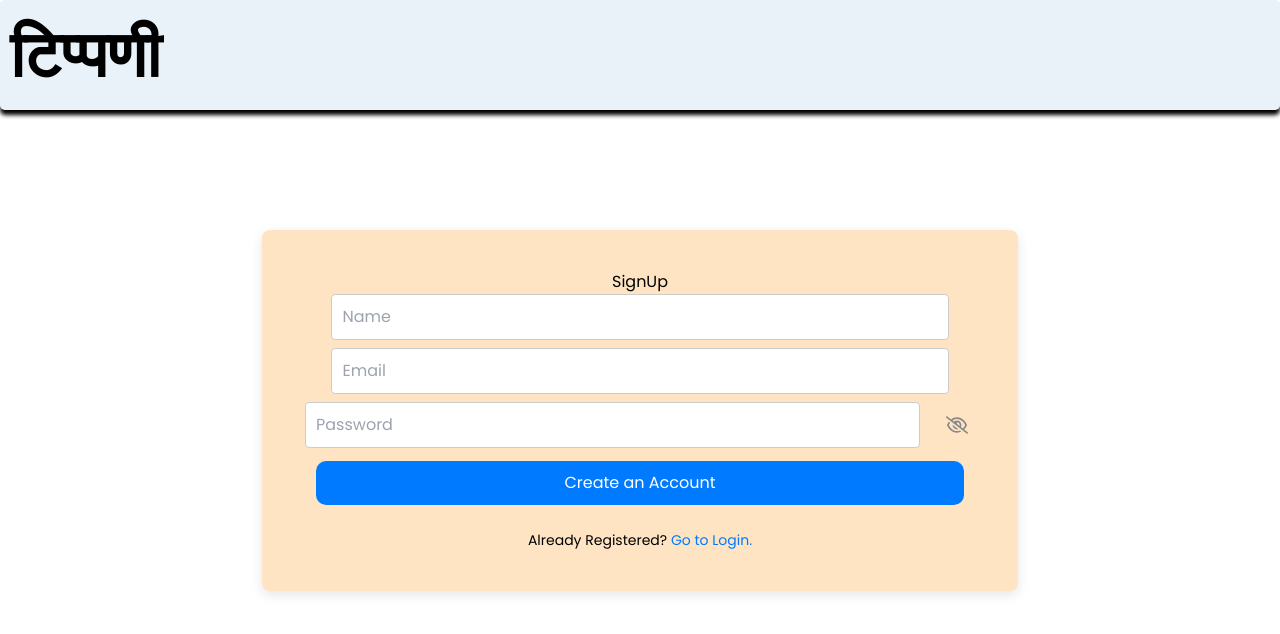
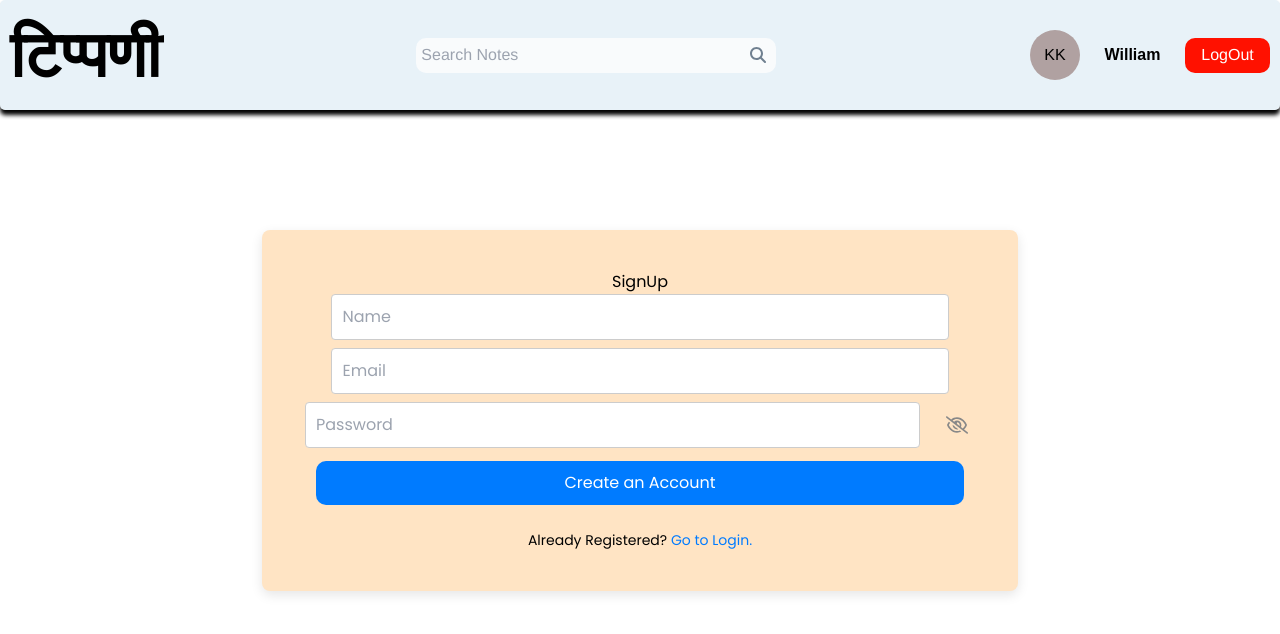
Before and after one commit to kadel-28/Tippani, a React (Vite) app in the folder client/: page /signup in a window 1280 px wide. Shown: the top 634 px of the page. Built offline with nearby package versions, Linux system fonts and the light colour scheme.

Commit message:
Search Bar and Profile Bar

```diff
--- /dev/null
+++ b/client/src/components/Cards/ProfileInfo.css
@@ -0,0 +1,46 @@
+.profile-info-container{
+    display: flex;
+    align-items: center;
+    justify-content: space-between;
+    padding: 10px;
+}
+
+
+.initals-icon{
+    display: flex;
+    border-radius: 50%;
+    background-color: rgb(176, 161, 161);
+    width: 50px;
+    height: 50px;
+    justify-content: center;
+    align-items: center;
+}
+.name-button-info{
+    display: flex;
+    align-items: center;
+    justify-content: center;
+}
+
+.name-display{
+    width: 85px;
+    display: flex;
+    font-weight: bold;
+    font-family: Arial, Helvetica, sans-serif;
+    align-items: center;
+    justify-content: center;
+    margin: 10px;
+}
+.logout-btn {
+    width: 85px;
+    height: 35px;
+    background-color: #ff1100;
+    color: white;
+    border: none;
+    border-radius: 10px;
+    cursor: pointer;
+    text-align: center;
+  }
+
+  .logout-btn:hover {
+    background-color: #b30000e6; /* When hovered to indicate color */
+  }
--- /dev/null
+++ b/client/src/components/Cards/ProfileInfo.jsx
@@ -0,0 +1,20 @@
+import React from 'react'
+import "./ProfileInfo.css"
+import { getInitials } from '../../utils/helper';
+
+const ProfileInfo = ({onLogout}) => {
+
+  return (
+    <div className='profile-info-container'>
+        <div className='initals-icon'>
+            {getInitials("kjn kjsnkj")}
+        </div>
+        <div className='name-button-info'>
+            <p className='name-display'>William</p>
+            <button className='logout-btn' onClick={onLogout}>LogOut</button>
+        </div>
+    </div>
+  )
+}
+
+export default ProfileInfo;
--- a/client/src/components/Navbar/Navbar.jsx
+++ b/client/src/components/Navbar/Navbar.jsx
@@ -1,10 +1,41 @@
-import React from 'react'
+import React, { useState } from 'react'
 import "./Navbar.css"
+import ProfileInfo from '../Cards/ProfileInfo'
+import { Navigate, useNavigate } from 'react-router-dom'
+import SearchBar from '../SearchBar/SearchBar'
 
 const Navbar = () => {
+
+  const [searchQuery, setSearchQuery]=useState("");
+
+  const navigate = useNavigate;
+
+  const handleLogout =()=>{
+    navigate("/Login");
+  }
+
+  const handleSearch =()=>{
+
+  }
+
+  const onClearSearch=()=>{
+    setSearchQuery("");
+  }
+
   return (
     <div className="navbar-container">
         <p className="navbar-heading">टिप्पणी</p>  {/* Navbar text component */}
+
+        <SearchBar value={searchQuery}
+          onChange={({target})=> {
+            setSearchQuery(target.value);
+          }}
+          handleSearch={handleSearch}
+          onClearSearch={onClearSearch}
+        />
+
+        <ProfileInfo onLogout={handleLogout}/>
+
     </div>
   )
 }
--- /dev/null
+++ b/client/src/components/SearchBar/SearchBar.css
@@ -0,0 +1,38 @@
+.searchbar-container{
+    display: flex;
+    position: relative;
+    align-items: center;
+    width: 380px;
+    height: 75px;
+    padding: 10px;
+    background: transparent;
+}
+.search-bar{
+    background-color: rgba(254, 254, 254, 0.8);
+    align-items: center;
+    width: 380px;
+    height: 35px;
+    border-radius: 10px;
+    padding-left: 5px;
+    padding-right:45px;
+    font-size: medium;
+    position: relative;
+}
+.magnifying-glass{
+    position: absolute;
+    color: slategray;
+    right: 20px;
+}
+.magnifying-glass:hover{
+    cursor: pointer;
+    color: black;
+}
+.clear-search{
+    position: absolute;
+    color: slategray;
+    right: 38px;
+}
+.clear-search:hover{
+    cursor: pointer;
+    color: black;
+}
--- /dev/null
+++ b/client/src/components/SearchBar/SearchBar.jsx
@@ -0,0 +1,23 @@
+import React from 'react'
+import {FaMagnifyingGlass} from "react-icons/fa6"
+import {IoMdClose} from "react-icons/io"
+import "./SearchBar.css"
+
+const SearchBar = ({value, onChange, handleSearch, onClearSearch}) => {
+
+
+
+  return (
+    <div className='searchbar-container'>
+        <input type="text" placeholder='Search Notes' className='search-bar'  value={value} onChange={onChange}/>
+
+        {value && (<IoMdClose className='clear-search' onClick={onClearSearch}/>)}
+
+        <FaMagnifyingGlass className='magnifying-glass' onClick={handleSearch}/>
+    </div>
+
+
+  )
+}
+
+export default SearchBar;
--- a/client/src/pages/Home/Home.jsx
+++ b/client/src/pages/Home/Home.jsx
@@ -1,8 +1,16 @@
 import React from 'react'
+import "./Home.css"
+import Navbar from '../../components/Navbar/Navbar'
 
 const Home = () => {
   return (
-    <div>Home</div>
+    <>
+      <Navbar/>
+
+      <div>
+        <NoteCard/>
+      </div>
+    </>
   )
 }
 
--- a/client/src/utils/helper.js
+++ b/client/src/utils/helper.js
@@ -2,3 +2,15 @@ export const validateEmail = (email) => {
     const regex= /^[^\s@]+@[^\s@]+\.[^\s@]+$/; //checking for a valid email
     return regex.test(email);
 }
+
+export const getInitials =(name)=>{
+    if (!name) return "";
+
+    const words =name.split(" ");
+    let  initials = "";
+    for (let i=0; i<Math.min(words.length, 2); i++)
+    {
+        initials += words[i][0];
+    }
+    return initials.toUpperCase();
+}
```
Also changed, not shown: client/src/components/Cards/NoteCard.css (added), client/src/components/Cards/NoteCard.jsx (added), client/src/pages/Home/Home.css (added).
